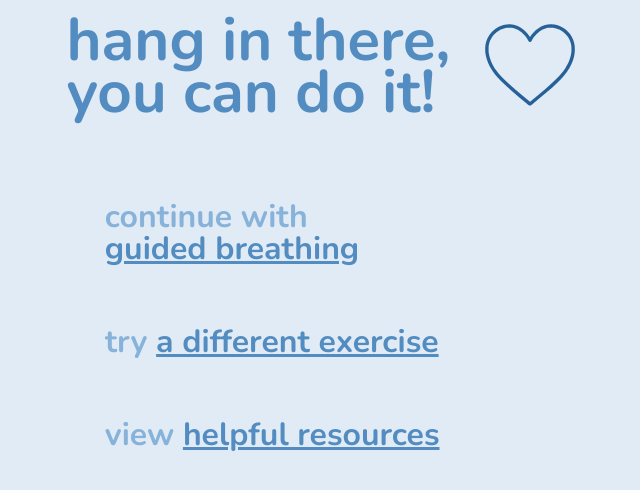
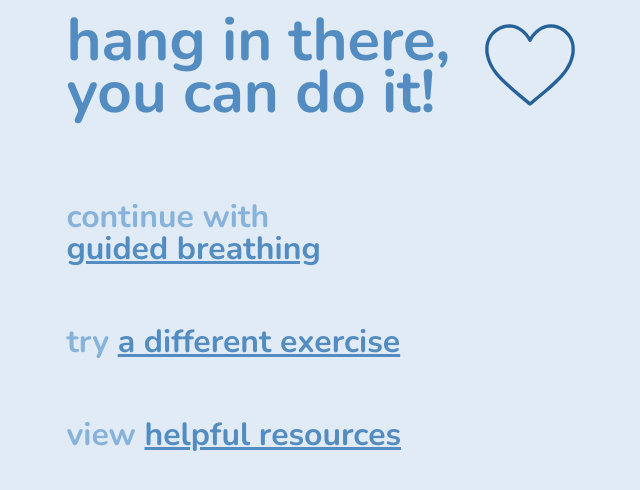
Before and after one commit to martincai8/grounded, a Flask app: page /hangInThere/1 in a window 1280 px wide. Shown: the part 150-640 px from the top of the page, without its empty margins (68-708 px from the left). Run offline with Flask 2, Linux system fonts and the light colour scheme.

Commit message:
changed spacing error on hang in there page

```diff
--- a/static/css/hangInThere.css
+++ b/static/css/hangInThere.css
@@ -32,7 +32,6 @@
 
 .links {
    width: fit-content;
-   margin-left: 10%;
 }
 
 .links a {
```
